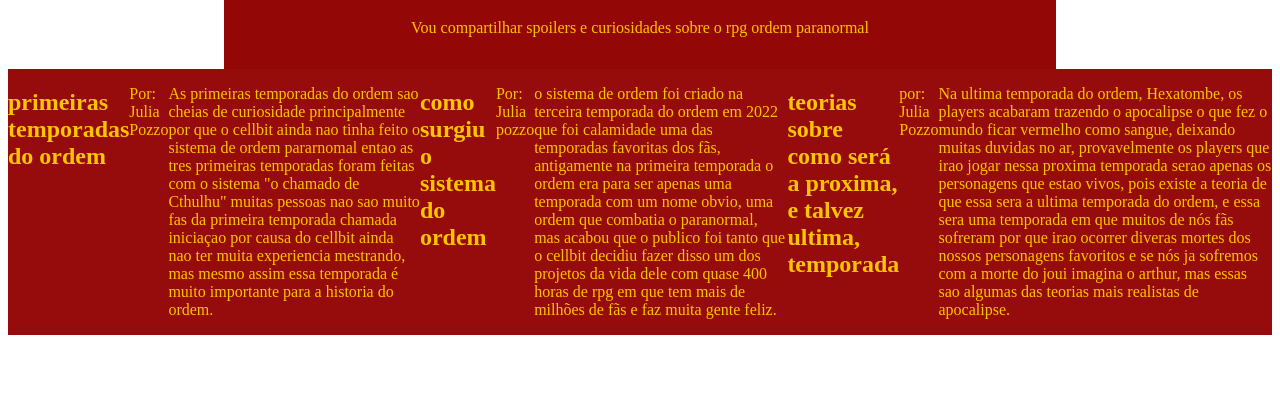
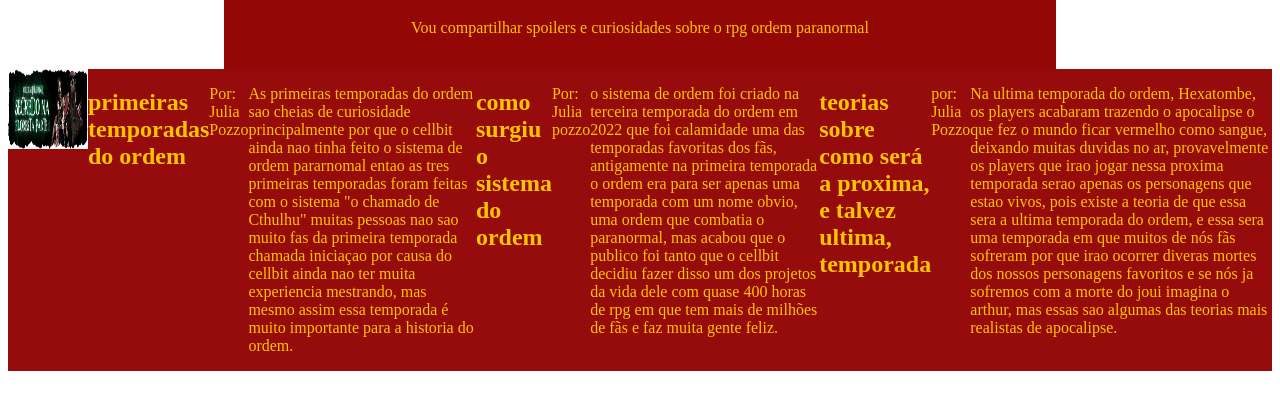
Before and after one commit to juliapozzosilva-maker/julia-pagina-web, a plain HTML site: page index.html in a window 1280 px wide. Shown: the part 135-544 px from the top of the page. Drawn offline with Linux system fonts and the light colour scheme.

Commit message:
fiz imagem no blog

```diff
--- a/index.html
+++ b/index.html
@@ -36,6 +36,8 @@
         </style>
     </header>
     <main>
+        <img src="OP_Segredo_1_banner_paginia_produto.png" alt="imagem de o segredo na floresta segunda temporada de ordem">
+
         <h2>primeiras temporadas do ordem</h2>
         <p>Por: Julia Pozzo</p>
         <p> As primeiras temporadas do ordem sao cheias de curiosidade principalmente
```
Also changed, not shown: OP_Segredo_1_banner_paginia_produto.png (added).
